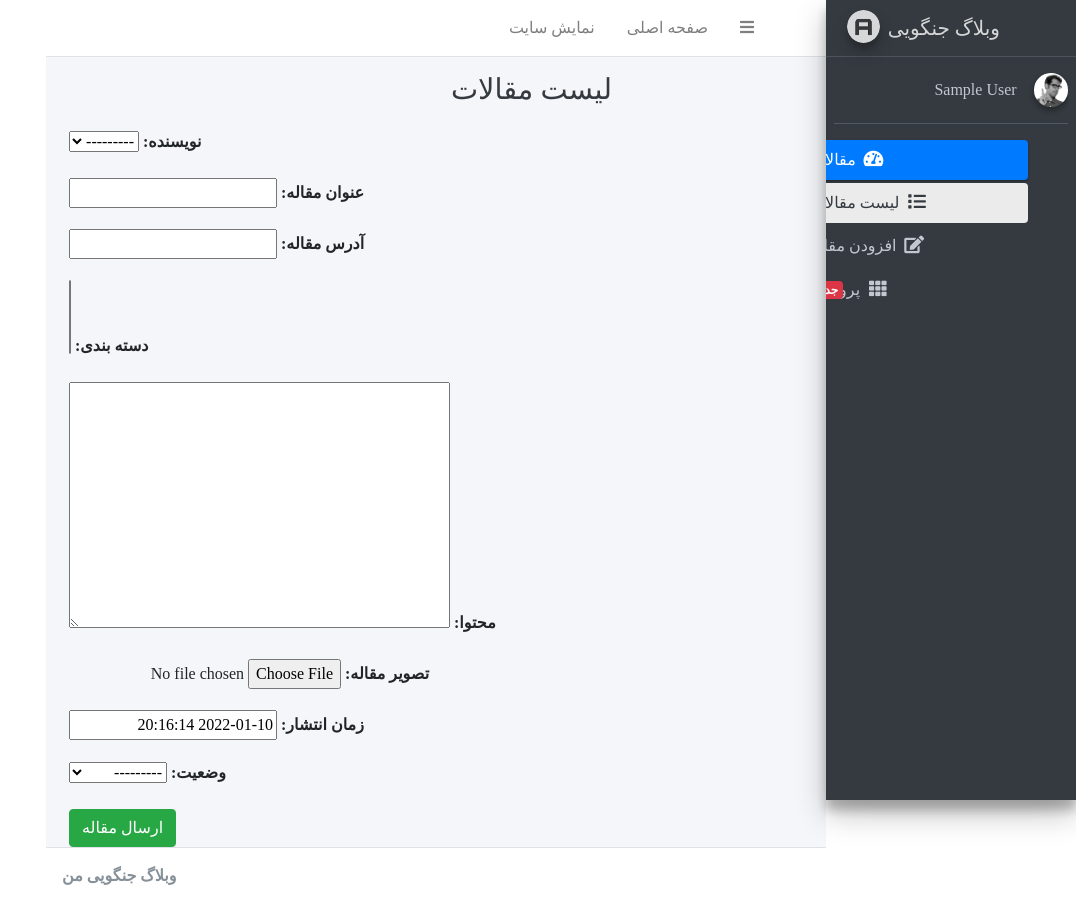
After one commit to sepehrab1996/django-blog, a Django app: page /account/article/create in a window 1280 px wide. The commit adds this page. Shown: the whole page, without its empty margins (204-1280 px from the left). Run offline with Django 4.2, Linux system fonts and the light colour scheme; the visitor is signed in with stand-in values (Sample User, id 1); data comes from the database, SQL or seed files in the repository; data that the repository does not hold is empty; some libraries are stand-ins or nearby versions; some web fonts are replaced.

Commit message:
adding article-edit page using CreateView.

```diff
--- a/account/urls.py
+++ b/account/urls.py
@@ -1,6 +1,6 @@
 from django.contrib.auth import views
 from django.urls import path
-from .views import ArticleList
+from .views import ArticleList, ArticleCreate
 
 app_name = 'account'
 
@@ -18,5 +18,6 @@ urlpatterns = [
 ]
 
 urlpatterns += [
-    path('', ArticleList.as_view(), name='home')
+    path('', ArticleList.as_view(), name='home'),
+    path('article/create', ArticleCreate.as_view(), name='article-create'),
 ]
--- a/account/views.py
+++ b/account/views.py
@@ -1,7 +1,7 @@
 from django.shortcuts import render
 from django.contrib.auth.decorators import login_required
 from django.contrib.auth.mixins import LoginRequiredMixin
-from django.views.generic import ListView
+from django.views.generic import ListView, CreateView
 from blog.models import Article
 
 
@@ -20,3 +20,9 @@ class ArticleList(LoginRequiredMixin, ListView):
             return Article.objects.all()
         else:
             return Article.objects.filter(author=self.request.user)
+
+
+class ArticleCreate(LoginRequiredMixin, CreateView):
+    model = Article
+    fields = ["author", "title", "slug", "category", "description", "thumbnail", "publish", "status"]
+    template_name = 'registration/article-create-update.html'
--- a/blog/models.py
+++ b/blog/models.py
@@ -1,4 +1,5 @@
 from django.contrib.auth.models import User
+from django.urls import reverse
 from django.db import models
 from django.utils import timezone
 from django.utils.html import format_html
@@ -60,6 +61,8 @@ class Article(models.Model):
 
     def __str__(self):
         return self.title
+    def get_absolute_url(self):
+        return reverse("account:home")
 
     def jpublish(self):
         return jalali_converter(self.publish)
--- /dev/null
+++ b/templates/registration/article-create-update.html
@@ -0,0 +1,10 @@
+{% extends 'registration/base.html' %}
+
+{% block title %}لیست مقالات{% endblock %}
+
+{% block main %}
+    <form method="post" enctype="multipart/form-data">{% csrf_token %}
+    {{ form.as_p }}
+    <button class="btn btn-success">ارسال مقاله</button>
+    </form>
+{% endblock %}
--- a/templates/registration/sidebar.html
+++ b/templates/registration/sidebar.html
@@ -44,7 +44,7 @@
                             </a>
                         </li>
                         <li class="nav-item">
-                            <a href="./index2.html" class="nav-link">
+                            <a href="{% url 'account:article-create' %}" class="nav-link">
                                 <i class="fa fa-edit nav-icon"></i>
                                 <p>افزودن مقاله</p>
                             </a>
```
